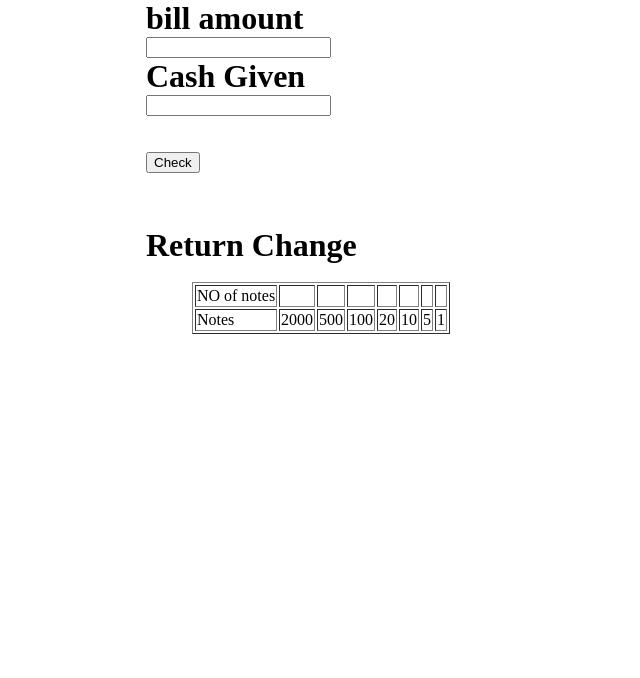
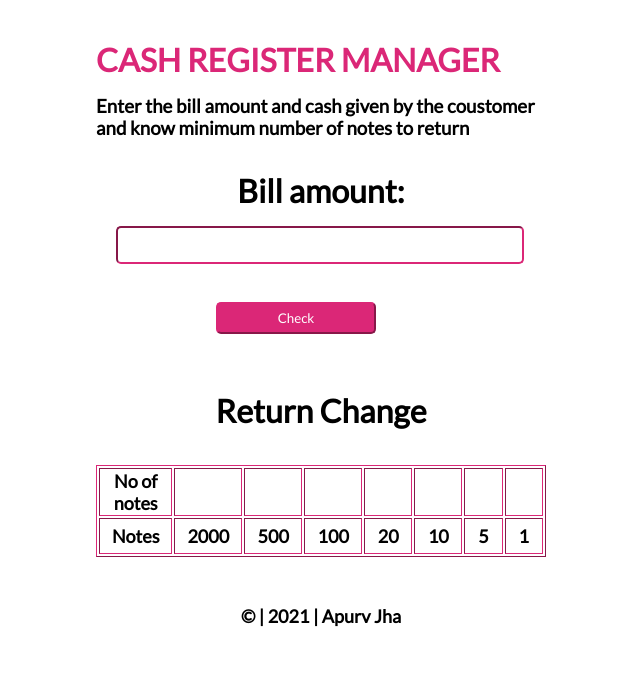
Before and after one commit to iApurvJha/Cash-Register, a plain HTML site: page index.html in a window 1280 px wide. Shown: the whole page, without its empty margins (319-959 px from the left). Drawn offline with Linux system fonts and the light colour scheme.

Commit message:
style-feat
Done with the styling part also added some functionality related to display.

```diff
--- a/app.js
+++ b/app.js
@@ -10,7 +10,9 @@ var twenty=document.getElementById("20")
 var ten=document.getElementById("10")
 var five=document.getElementById("5")
 var one=document.getElementById("1")
+var cashgivenheading=document.querySelector(".cashgivenheading")
 // var displaydiv=document.getElementById("show")
+
 
 check.addEventListener("click",clickHandler)
 
@@ -33,9 +35,22 @@ cashgiven.addEventListener("keypress" , function(event){
         check.click()
     }
 })
+billamount.addEventListener("keypress" , function(event){
+    if(event.key=="Enter"){
+        check.click()
+    }
+})
+
+
 
 function clickHandler(){
     var bill_amount=Number(billamount.value)
+    if(bill_amount>=0){
+        cashgiven.style.display="block"
+        cashgivenheading.style.display="block"
+
+
+    }
     var cash_amount=Number(cashgiven.value)
     if(bill_amount>cash_amount){
         hidden.innerHTML="Do you want to wash plates"
--- a/index.html
+++ b/index.html
@@ -10,11 +10,22 @@
 </head>
 
 <body>
-    <h1>bill amount</h1>
+    <header>
+        <h1>CASH REGISTER MANAGER</h1>
+
+
+    </header>
+    <div class="heading">
+        <h3>Enter the bill amount and cash given by the coustomer and know minimum number of notes to return</h3>
+        <!-- <p>Enter the bill amount and cash given by the coustomer and know minimum number of notes to return</p> -->
+    </div>
+    <main>
+
+        <h1 class="billamount1">Bill amount:</h1>
         <input id="billamount" type="number">
         <div id="show">
 
-        <h1 >Cash Given</h1>
+            <h1 class="cashgiven cashgivenheading">Cash Given</h1>
             <input id="cashgiven" type="number">
         </div>
         <br>
@@ -28,63 +39,67 @@
 
     <h1 id="return">Return Change</h1>
     <br>
-    <table border="1">
+    <table class="table" border="1">
         <tr>
-            <td >
+            <td  >
 
-                NO of notes
+                No of notes
             </td>
-            <td id="2000">
+            <td id="2000"  class="boxSize">
 
             </td>
-            <td id="500">
+            <td id="500" class="boxSize">
 
 
             </td>
-            <td id="100">
+            <td id="100" class="boxSize">
 
             </td>
-            <td id="20">
+            <td id="20" class="boxSize">
 
 
             </td>
-            <td id="10">
+            <td id="10" class="boxSize">
 
             </td>
-            <td id="5">
+            <td id="5" class="boxSize">
 
             </td>
-            <td id="1">
+            <td id="1" class="boxSize">
 
             </td>
         </tr>
-        <tr>
-            <td>
+        <tr >
+            <td class="boxSize">
                 Notes
             </td>
-            <td>
+            <td class="boxSize">
                 2000
             </td>
-            <td>
+            <td class="boxSize">
                 500
             </td>
-            <td>
+            <td class="boxSize">
                 100
             </td>
-            <td>
+            <td class="boxSize">
                 20
             </td>
-            <td>
+            <td class="boxSize">
                 10
-            </td>
-            <td>
+            </td class="boxSize">
+            <td class="boxSize">
                 5
             </td>
-            <td>
+            <td class="boxSize">
                 1
             </td>
         </tr>
     </table>
+</main>
+<footer>
+    © | 2021 | Apurv Jha
+</footer>
 
     <script src="app.js"></script>
 </body>
--- a/style.css
+++ b/style.css
@@ -1,7 +1,90 @@
+@import url('https://fonts.googleapis.com/css2?family=Lato&display=swap');
 *{
-    max-width: 350px;
+    max-width: 450px;
     margin: auto;
+    font-family: 'Lato', sans-serif;
 }
-/* h1{
-    color: aquamarine;
-} */
+
+:root{
+    --primary-color:#db2777;
+}
+
+header h1{
+
+    color: var(--primary-color);
+    margin-top: 2.5rem;
+}
+.heading{
+    margin-top: 1rem;
+}
+
+.billamount1{
+    margin-top: 2rem;
+    margin-bottom: 1rem;
+    text-align: center;
+}
+#billamount{
+    translate: 20px;
+    border-color: var(--primary-color);
+    width: 25rem;
+    height: 2rem;
+    border-radius: 5px;
+
+
+}
+.cashgiven{
+    display: none;
+    margin-top: 2rem;
+    margin-bottom: 1rem;
+    text-align: center;
+}
+#cashgiven{
+    display: none;
+    border-color: var(--primary-color);
+    width: 25rem;
+    height: 2rem;
+    border-radius: 5px;
+}
+#check{
+    background-color: var(--primary-color);
+    border-color: var(--primary-color);
+    cursor: pointer;
+    color: white;
+    translate: 120px;
+    width: 10rem;
+    height: 2rem;
+    border-radius: 5px;
+}
+#hidden{
+    text-align: center;
+}
+
+#return{
+    margin-bottom: 1rem;
+    text-align: center;
+}
+
+.table{
+    font-size:large ;
+    font-weight: bold;
+    border-color: var(--primary-color);
+    text-align: center;
+    width: 70rem;
+    height: 3rem;
+}
+.boxSize{
+    text-align: center;
+    width: 70rem;
+    height: 2rem;
+}
+
+footer{
+    font-size:large ;
+    font-weight: bold;
+    text-align: center;
+    padding: 3rem;
+}
+#check:hover{
+    color: var(--primary-color);
+    background-color: white;
+}
```
Lines whose indentation alone changed are shown as unchanged.
